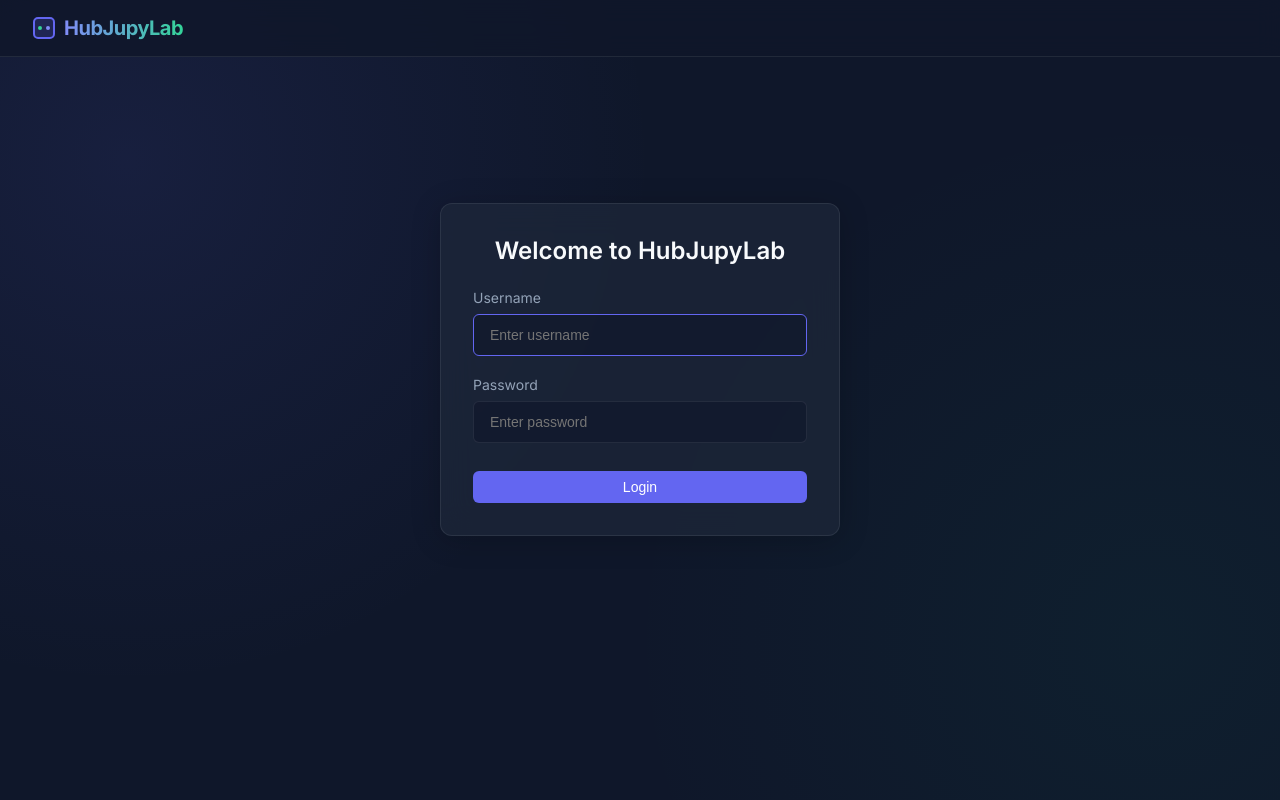
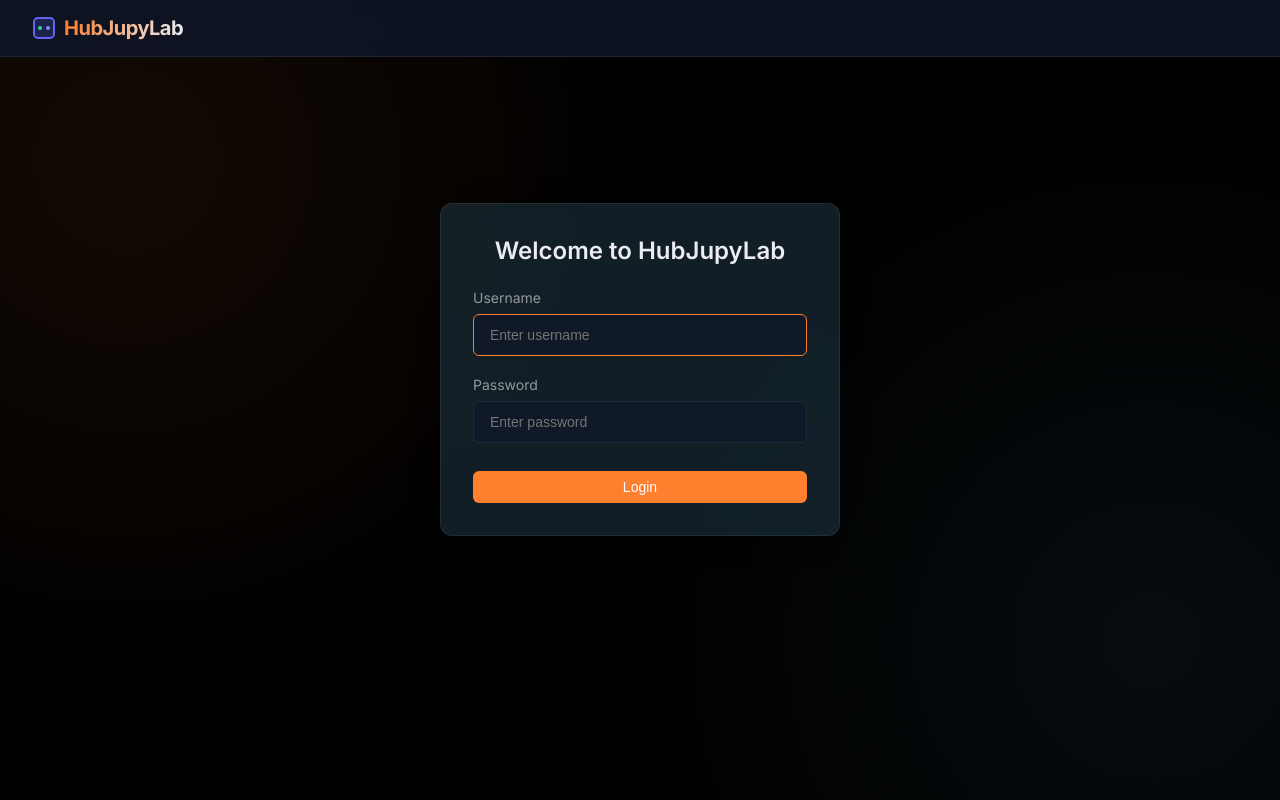
Before and after one commit to cusniwtt/hubjupylab, a Python web app: template templates/login.html in a window 1280 px wide. Run offline with Jinja, Linux system fonts and the light colour scheme; the template is opened without the code that fills it, so the values that code supplies are empty.

Commit message:
feat: apply chosen Color Hunt palette to style.css

```diff
--- a/static/style.css
+++ b/static/style.css
@@ -1,13 +1,13 @@
 @import url('https://fonts.googleapis.com/css2?family=Inter:wght@300;400;500;600;700&display=swap');
 
 :root {
-    --bg-dark: #0f172a;
-    --bg-card: rgba(30, 41, 59, 0.7);
-    --border-color: rgba(255, 255, 255, 0.08);
-    --text-primary: #f8fafc;
-    --text-secondary: #94a3b8;
-    --accent-color: #6366f1;
-    --accent-hover: #4f46e5;
+    --bg-dark: #000000;
+    --bg-card: rgba(35, 61, 77, 0.5);
+    --border-color: rgba(234, 236, 240, 0.08);
+    --text-primary: #eaecf0;
+    --text-secondary: rgba(234, 236, 240, 0.6);
+    --accent-color: #fe7f2d;
+    --accent-hover: #e66a1a;
     --danger-color: #ef4444;
     --danger-hover: #dc2626;
     --success-color: #10b981;
@@ -29,8 +29,8 @@ body {
     display: flex;
     flex-direction: column;
     background-image:
-        radial-gradient(circle at 10% 20%, rgba(99, 102, 241, 0.1) 0%, transparent 40%),
-        radial-gradient(circle at 90% 80%, rgba(16, 185, 129, 0.05) 0%, transparent 40%);
+        radial-gradient(circle at 10% 20%, rgba(254, 127, 45, 0.08) 0%, transparent 40%),
+        radial-gradient(circle at 90% 80%, rgba(35, 61, 77, 0.2) 0%, transparent 40%);
 }
 
 header {
@@ -56,7 +56,7 @@ header {
     font-size: 1.25rem;
     font-weight: 700;
     letter-spacing: -0.025em;
-    background: linear-gradient(to right, #818cf8, #34d399);
+    background: linear-gradient(to right, #fe7f2d, #eaecf0);
     -webkit-background-clip: text;
     -webkit-text-fill-color: transparent;
 }
```
